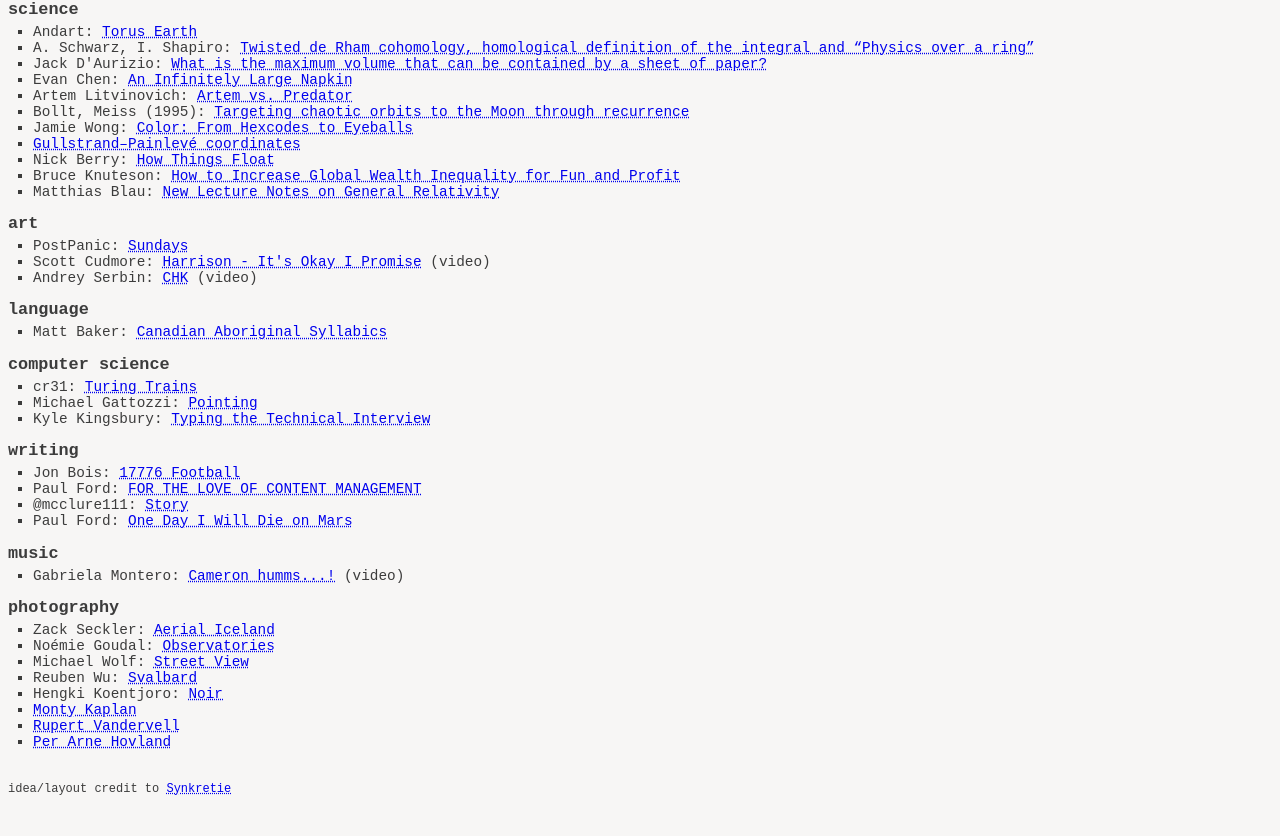
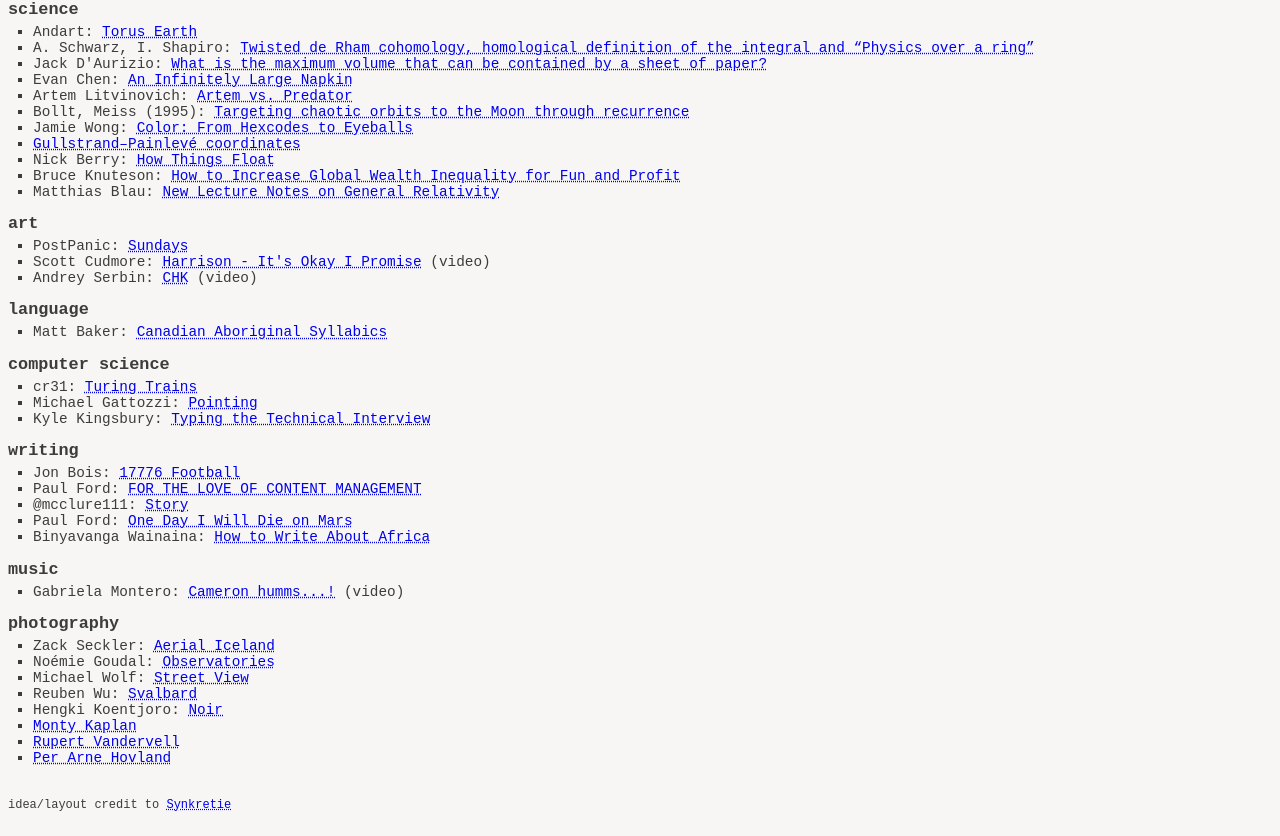
Before and after one commit to Pascal-So/log, a plain HTML site: page index.html in a window 1280 px wide. Shown: the part 72-908 px from the top of the page. Drawn offline with Linux system fonts and the light colour scheme.

Commit message:
add article 'how to write about africa'

```diff
--- a/index.html
+++ b/index.html
@@ -88,6 +88,7 @@
     <li>Paul Ford: <a href="https://paulford.kinja.com/for-the-love-of-content-management-1593678966">FOR THE LOVE OF CONTENT MANAGEMENT</a></li>
     <li>@mcclure111: <a href="https://data.runhello.com/story.txt">Story</a></li>
     <li>Paul Ford: <a href="https://motherboard.vice.com/en_us/article/ypw57y/one-day-i-will-die-on-mars">One Day I Will Die on Mars</a></li>
+    <li>Binyavanga Wainaina: <a href="https://granta.com/How-to-Write-about-Africa/">How to Write About Africa</a></li>
 </ul>
 <h3>music</h3>
 <ul>
```
